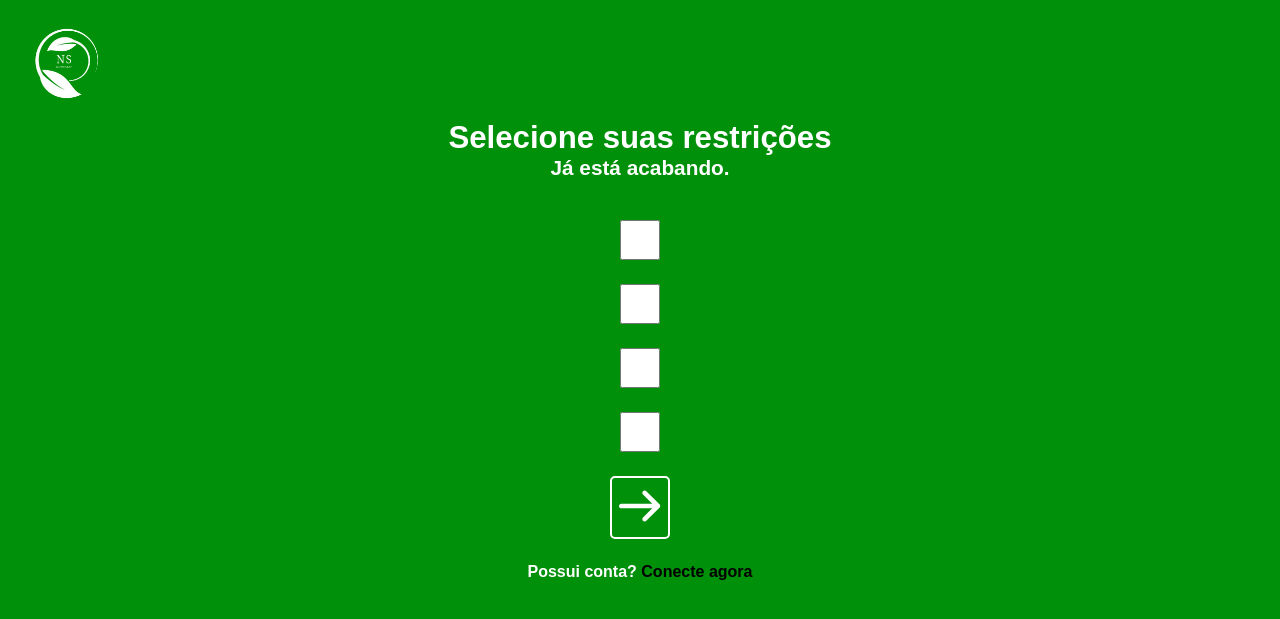
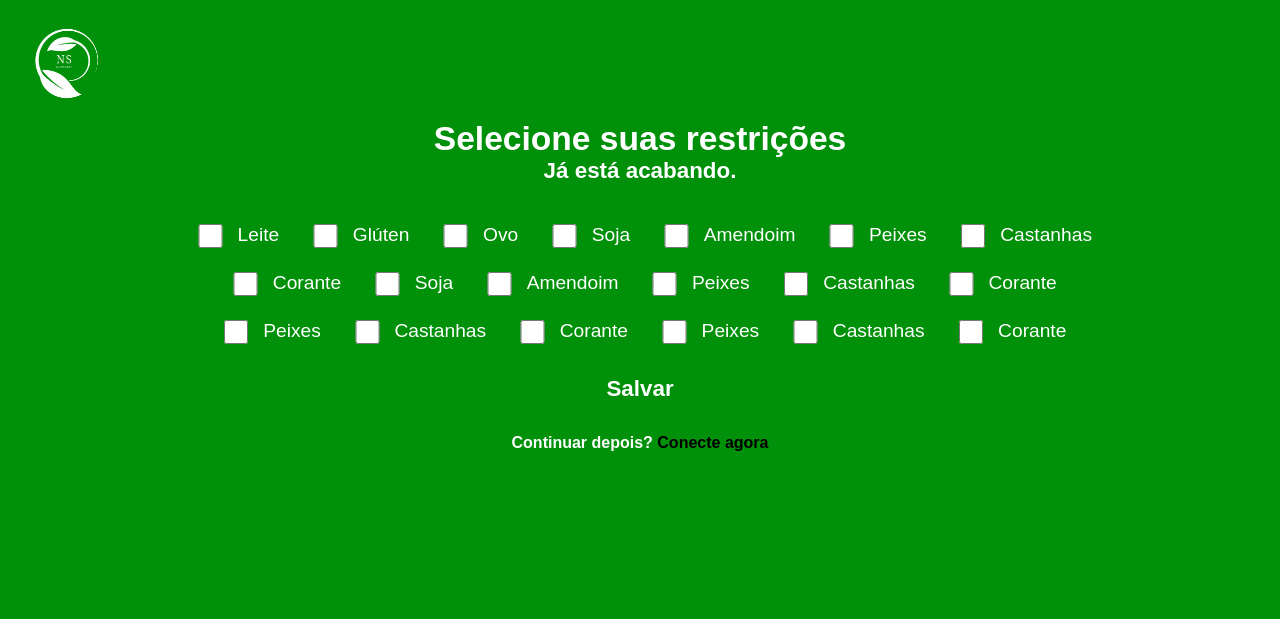
Before and after one commit to Nicolas-Florencio/Projeto_Interdisciplinar, a PHP site: page /paginas/cadastro2.html in a window 1280 px wide. Shown: the top 619 px of the page. Run offline with PHP 8.4, Linux system fonts and the light colour scheme.

Commit message:
Tela de cadastro 2

```diff
--- a/NUTRI SAFE/estilos/cadastro2.css
+++ b/NUTRI SAFE/estilos/cadastro2.css
@@ -17,7 +17,6 @@ main {
 .containerContent {
     display: flex;
     flex-flow: column nowrap;
-
     /* height: 80vh;
     width: 50vw; */
     gap: 1.5rem;
@@ -30,33 +29,38 @@ main {
     margin-bottom: 1rem;
 
     font-weight: 600;
-    font-size: 1.3rem;
+    font-size: 1.4rem;
 }
 
 .formContainer form {
     display: flex;
-    flex-flow: column nowrap;
+    flex-flow: row wrap;
+    justify-content: center;
     align-items: center;
     gap: 1.5rem;
+
+    max-width: 75vw;
 }
 
-.formContainer input{
+.inputBox {
+    display: flex;
+    flex-flow: row nowrap;
+    gap: 0.3rem;
 
-    border: none;
-    min-width: 25vw;
-    height: 5vh;
-    border-radius: 5px;
-    padding: 4px;
+    font-size: 1.2rem;
+    color: #fff;
+    height: 3vh;
 
-    background-color: var(--background-input);
-    color: #000;
-    font-weight: 500;
-    font-size: 1rem;
+    /* background-color: aqua; */
+}
+
+.inputBox input {
+    min-width: 3.5vw;
 }
 
 .bottomForm {
     display: flex;
-    flex-flow: column wrap;
+    flex-flow: column nowrap;
     align-items: center;
     justify-content: center;
     gap: 1.5rem;
@@ -79,62 +83,70 @@ main {
 
 .firstBtn {
     background-color: transparent;
-    border: 2px solid #fff;
-    /* color: #fff;
+    border: none;
+    color: #fff;
     font-weight: 900;
-    font-size: 2rem; */
+    font-size: 1.4rem;
 
-    /* min-width: 5vw;
-    height: auto; */
+    min-width: 5vw;
+    height: auto;
 
     border-radius: 5px;
+    padding: 0.5rem;
 }
-.firstBtn img {
-    max-width: 8vw;
-    max-height: 7vh;
+
+.secondBtn {
+    background-color: transparent;
+    border: none;
+    color: #fff;
+    font-weight: 900;
+    font-size: 2rem;
+
+    min-width: 5vw;
+    height: auto;
+
+    border-radius: 5px;
+    padding: 0.5rem;
 }
 
 .firstBtn:hover {
-    background-color: var(--background-input);
-    /* background-color: #fff; */
+    border: 1px solid #fff;
+    box-shadow: 1px 1px;
 }
 
 @media (max-width: 1200px) {
-    .formContainer input {
-        width: 50vw;
-    }
     .firstBtn img {
         max-width: 9vw;
         max-height: 7vh;
     }
+    .formContainer form {
+        max-width: 80vw;
+    }
 }
 
 @media (max-width: 750px) {
-    .formContainer input {
-        width: 60vw;
-    }
     .firstBtn img {
         max-width: 11vw;
         height: 8vh;
     }
+    .formContainer form {
+        max-width: 100%;
+    }
 }
 
 @media (max-width: 500px) {
-    .formContainer input {
-        width: 75vw;
-    }
     .firstBtn img {
         max-width: 15vw;
         height: 6vh;
     }
 }
 
-@media (max-width: 400) {
-    .formContainer input {
-        width: 75vw;
-    }
+@media (max-width: 400px) {
     .firstBtn img {
         max-width: 14vw;
         height: 8vh;
     }
+    .inputBox input {
+        min-width: 4vw;
+    }
 }
--- a/NUTRI SAFE/paginas/cadastro.html
+++ b/NUTRI SAFE/paginas/cadastro.html
@@ -1,5 +1,5 @@
 <!DOCTYPE html>
-<html lang="en">
+<html lang="pt-br">
 
 <head>
     <meta charset="UTF-8">
--- a/NUTRI SAFE/paginas/cadastro2.html
+++ b/NUTRI SAFE/paginas/cadastro2.html
@@ -1,11 +1,11 @@
 <!DOCTYPE html>
-<html lang="en">
+<html lang="pt-br">
 
 <head>
     <meta charset="UTF-8">
     <meta name="viewport" content="width=device-width, initial-scale=1.0">
     <link rel="stylesheet" href="../estilos/global.css">
-    <link rel="stylesheet" href="../estilos/cadastro.css">
+    <link rel="stylesheet" href="../estilos/cadastro2.css">
     <link rel="icon" type="imagem/xcon" href="../imagens/logo.jpeg">
 
     <title>Cadastro - NutriSafe</title>
@@ -27,20 +27,105 @@
             <div class="formContainer">
                 <form action="cad.php" method="POST">
 
-                    <input value="Leite" id="leiteOption" type="checkbox">
+                    <div class="inputBox">
+                        <input value="leite" id="leiteOption" type="checkbox">
+                        <label for="leiteOption">Leite</label>
+                    </div>
 
-                    <input id="emailForm" type="checkbox">
+                    <div class="inputBox">
+                        <input type="checkbox" name="glutenOption" id="glutenOption" value="gluten">
+                        <label for="glutenOption">Glúten</label>
+                    </div>
 
-                    <input id="passForm" type="checkbox">
+                    <div class="inputBox">
+                        <input type="checkbox" name="ovoOption" id="ovoOption" value="ovo">
+                        <label for="ovoOption">Ovo</label>
+                    </div>
 
-                    <input id="passConfirmForm" type="checkbox">
+                    <div class="inputBox">
+                        <input type="checkbox" name="sojaOption" id="sojaOption" value="soja">
+                        <label for="sojaOption">Soja</label>
+                    </div>
 
+                    <div class="inputBox">
+                        <input type="checkbox" name="amendoimOption" id="amendoimOption" value="amendoim">
+                        <label for="amendoimOption">Amendoim</label>
+                    </div>
+
+                    <div class="inputBox">
+                        <input type="checkbox" name="peixeOption" id="peixeOption" value="peixe">
+                        <label for="peixeOption">Peixes</label>
+                    </div>
+
+                    <div class="inputBox">
+                        <input type="checkbox" name="castanhaOption" id="castanhaOption" value="castanha">
+                        <label for="castanhaOption">Castanhas</label>
+                    </div>
+
+                    <div class="inputBox">
+                        <input type="checkbox" name="coranteOption" id="coranteOption" value="corante">
+                        <label for="coranteOption">Corante</label>
+                    </div>
+
+                    <div class="inputBox">
+                        <input type="checkbox" name="sojaOption" id="sojaOption" value="soja">
+                        <label for="sojaOption">Soja</label>
+                    </div>
+
+                    <div class="inputBox">
+                        <input type="checkbox" name="amendoimOption" id="amendoimOption" value="amendoim">
+                        <label for="amendoimOption">Amendoim</label>
+                    </div>
+
+                    <div class="inputBox">
+                        <input type="checkbox" name="peixeOption" id="peixeOption" value="peixe">
+                        <label for="peixeOption">Peixes</label>
+                    </div>
+
+                    <div class="inputBox">
+                        <input type="checkbox" name="castanhaOption" id="castanhaOption" value="castanha">
+                        <label for="castanhaOption">Castanhas</label>
+                    </div>
+
+                    <div class="inputBox">
+                        <input type="checkbox" name="coranteOption" id="coranteOption" value="corante">
+                        <label for="coranteOption">Corante</label>
+                    </div>
+                    <div class="inputBox">
+                        <input type="checkbox" name="peixeOption" id="peixeOption" value="peixe">
+                        <label for="peixeOption">Peixes</label>
+                    </div>
+
+                    <div class="inputBox">
+                        <input type="checkbox" name="castanhaOption" id="castanhaOption" value="castanha">
+                        <label for="castanhaOption">Castanhas</label>
+                    </div>
+
+                    <div class="inputBox">
+                        <input type="checkbox" name="coranteOption" id="coranteOption" value="corante">
+                        <label for="coranteOption">Corante</label>
+                    </div>
+                    <div class="inputBox">
+                        <input type="checkbox" name="peixeOption" id="peixeOption" value="peixe">
+                        <label for="peixeOption">Peixes</label>
+                    </div>
+
+                    <div class="inputBox">
+                        <input type="checkbox" name="castanhaOption" id="castanhaOption" value="castanha">
+                        <label for="castanhaOption">Castanhas</label>
+                    </div>
+
+                    <div class="inputBox">
+                        <input type="checkbox" name="coranteOption" id="coranteOption" value="corante">
+                        <label for="coranteOption">Corante</label>
+                    </div>
                 </form>
             </div>
             <div class="bottomForm">
-                <button type="submit" class="firstBtn"><img src="../imagens/arrow-right.svg" alt="Botão de próximo"></button>
 
-                <p>Possui conta? <a href="/login.html">Conecte agora</a></p>
+                <button type="submit" class="firstBtn">Salvar</button>
+
+                <p>Continuar depois? <a href="/login.html">Conecte agora</a></p>
             </div>
         </div>
     </main>
```
